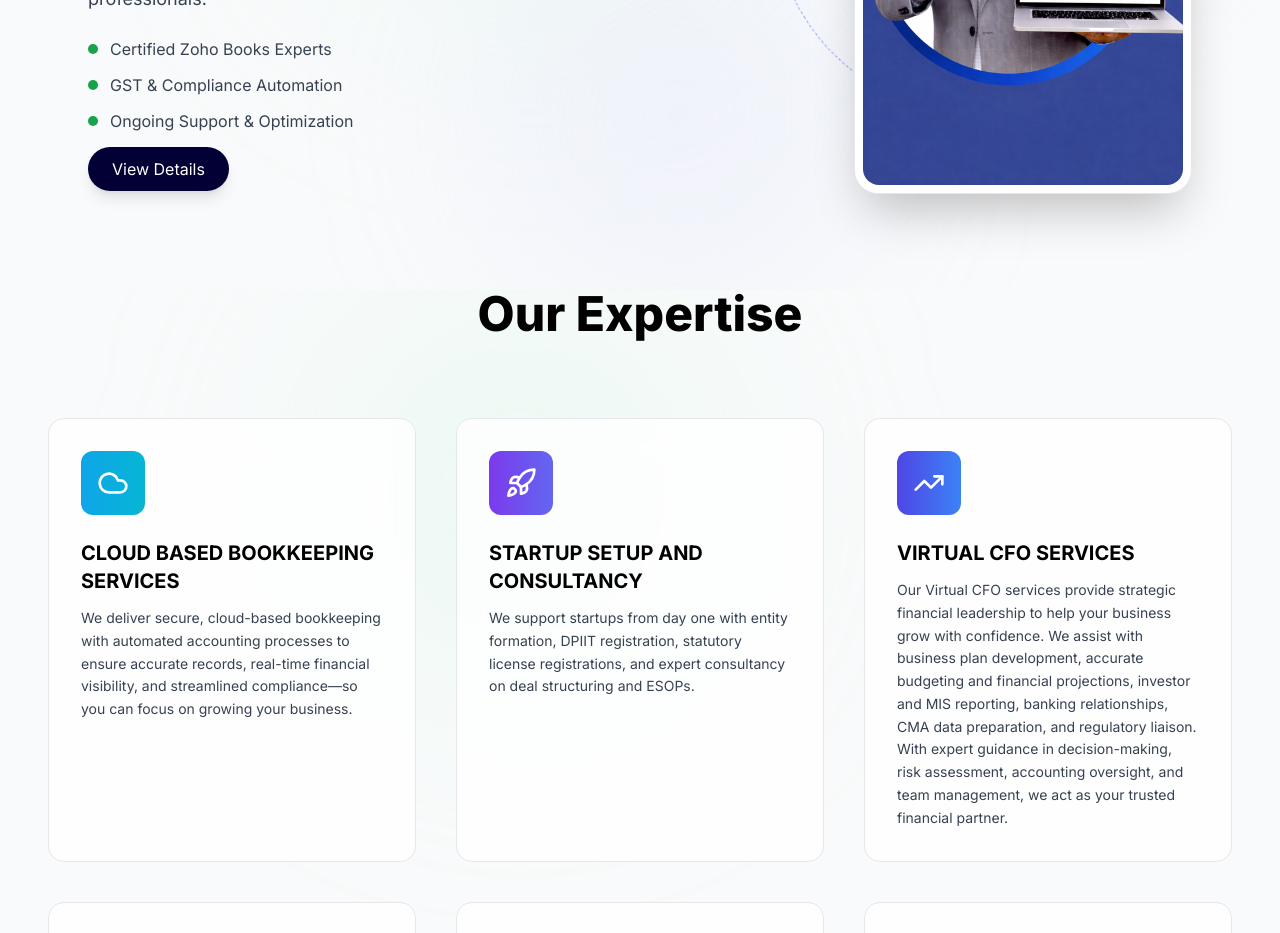
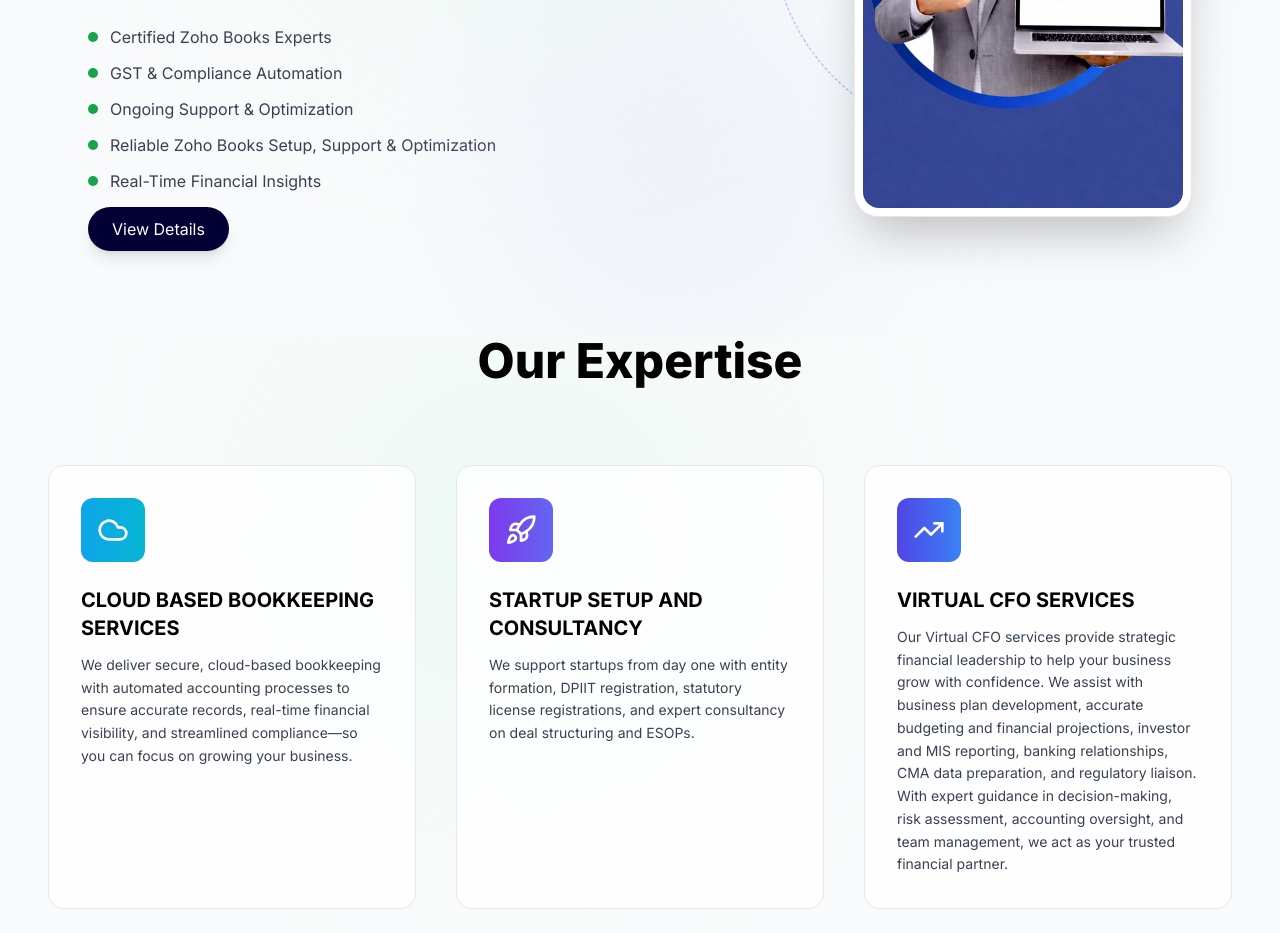
Before and after one commit to ContentlyWriters/jvsmindia, a Next.js app: page / in a window 1280 px wide. Shown: the part 1060-1993 px from the top of the page. Built offline with nearby package versions, Linux system fonts and the light colour scheme.

Commit message:
first commit

```diff
--- a/src/components/main/home/ZohoPartnerSection/index.js
+++ b/src/components/main/home/ZohoPartnerSection/index.js
@@ -49,6 +49,14 @@
           <span className="w-2.5 h-2.5 bg-green-600 rounded-full"></span>
           <span className="text-gray-700">Ongoing Support & Optimization</span>
         </div>
+         <div className="flex items-center gap-3">
+          <span className="w-2.5 h-2.5 bg-green-600 rounded-full"></span>
+          <span className="text-gray-700">Reliable Zoho Books Setup, Support & Optimization</span>
+        </div>
+         <div className="flex items-center gap-3">
+          <span className="w-2.5 h-2.5 bg-green-600 rounded-full"></span>
+          <span className="text-gray-700">Real-Time Financial Insights</span>
+        </div>
       </div>
 
       <a
```
